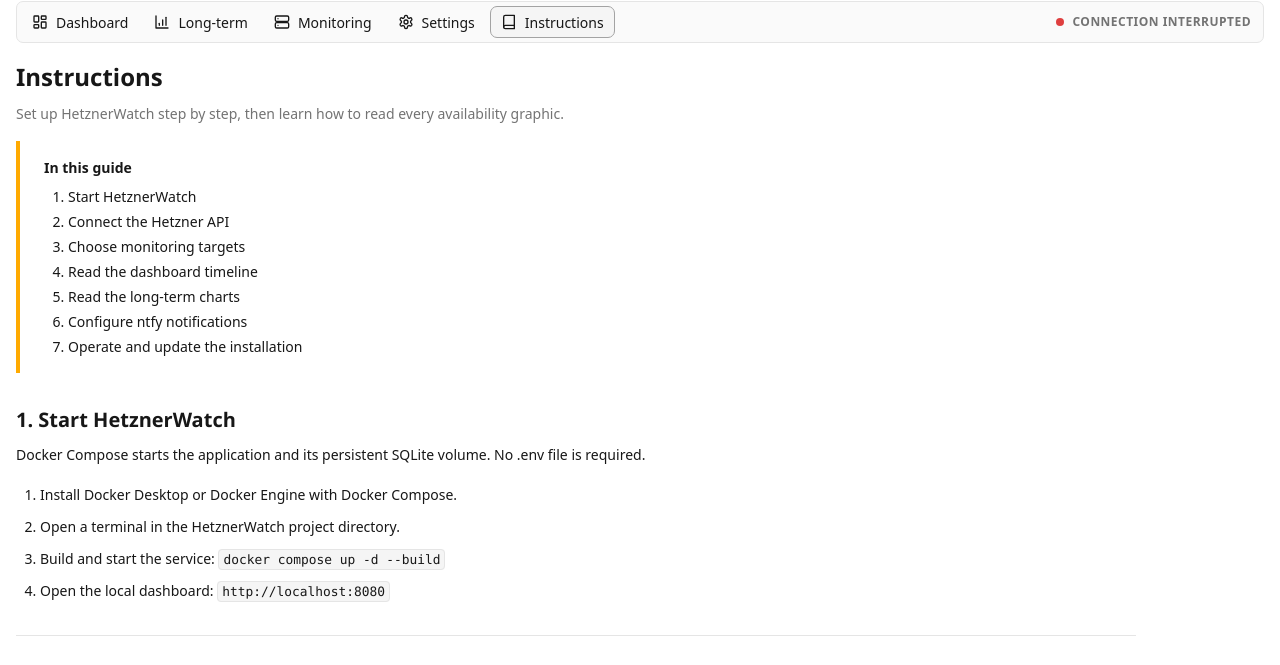
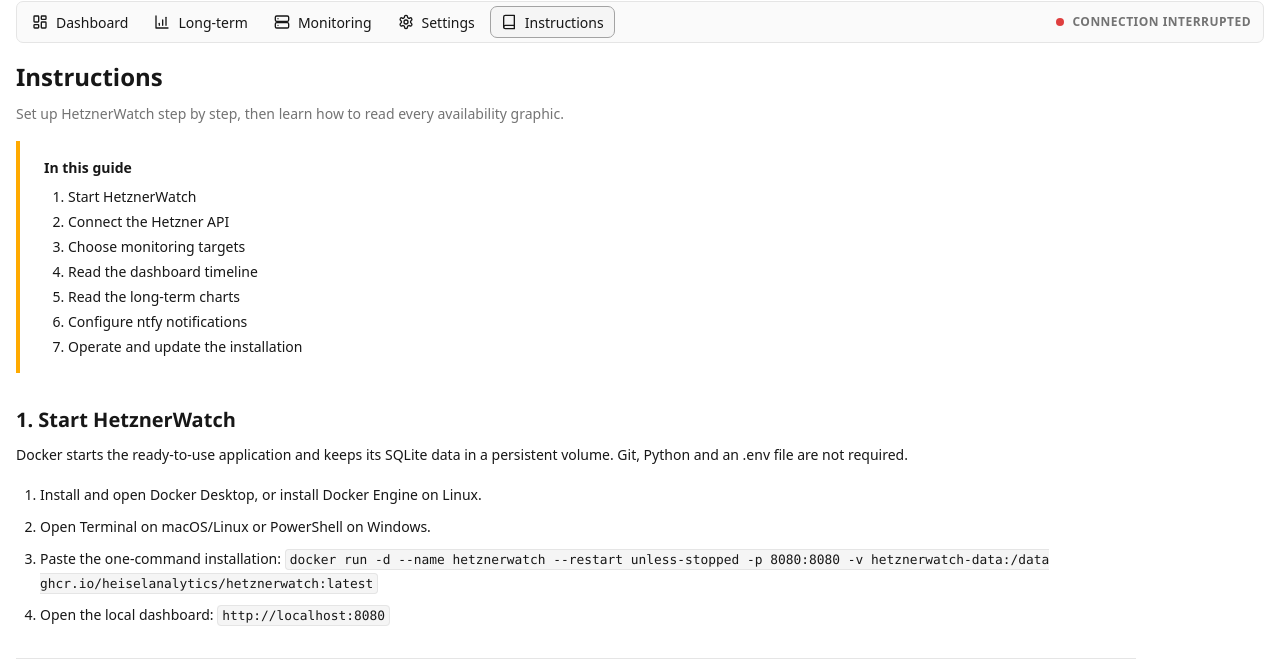
Before and after one commit to HeiselAnalytics/HetznerWatch, a plain HTML site: page index.html in a window 1280 px wide. Both pictures are taken after a click on the tab "Instructions". Shown: the part 71-736 px from the top of the page. Drawn offline with Linux system fonts and the light colour scheme; no server answers.

```diff
--- a/index.html
+++ b/index.html
@@ -2114,11 +2114,11 @@
 
         <section class="documentation-section" id="instructions-start">
           <h3 data-i18n="instructions.startTitle">1. Start HetznerWatch</h3>
-          <p data-i18n="instructions.startIntro">Docker Compose starts the application and its persistent SQLite volume. No .env file is required.</p>
+          <p data-i18n="instructions.startIntro">Docker starts the ready-to-use application and keeps its SQLite data in a persistent volume. Git, Python and an .env file are not required.</p>
           <ol>
-            <li data-i18n="instructions.start1">Install Docker Desktop or Docker Engine with Docker Compose.</li>
-            <li data-i18n="instructions.start2">Open a terminal in the HetznerWatch project directory.</li>
-            <li><span data-i18n="instructions.start3">Build and start the service:</span> <code>docker compose up -d --build</code></li>
+            <li data-i18n="instructions.start1">Install and open Docker Desktop, or install Docker Engine on Linux.</li>
+            <li data-i18n="instructions.start2">Open Terminal on macOS/Linux or PowerShell on Windows.</li>
+            <li><span data-i18n="instructions.start3">Paste the one-command installation:</span> <code>docker run -d --name hetznerwatch --restart unless-stopped -p 8080:8080 -v hetznerwatch-data:/data ghcr.io/heiselanalytics/hetznerwatch:latest</code></li>
             <li><span data-i18n="instructions.start4">Open the local dashboard:</span> <code>http://localhost:8080</code></li>
           </ol>
         </section>
@@ -2244,9 +2244,9 @@
         <section class="documentation-section" id="instructions-operate">
           <h3 data-i18n="instructions.operateTitle">7. Operate and update HetznerWatch</h3>
           <ul>
-            <li><span data-i18n="instructions.logs">Follow runtime messages with</span> <code>docker compose logs -f</code>.</li>
-            <li><span data-i18n="instructions.restart">Restart the service with</span> <code>docker compose up -d</code>.</li>
-            <li><span data-i18n="instructions.update">After pulling an update, rebuild with</span> <code>docker compose up -d --build</code>.</li>
+            <li><span data-i18n="instructions.logs">Follow runtime messages with</span> <code>docker logs -f hetznerwatch</code>.</li>
+            <li><span data-i18n="instructions.restart">Restart the container with</span> <code>docker restart hetznerwatch</code>.</li>
+            <li data-i18n="instructions.update">To update, pull the latest image, replace the container and repeat the one-command installation. The named data volume remains intact.</li>
             <li data-i18n="instructions.data">Settings, secrets and history live in the SQLite database inside the named Docker volume.</li>
             <li data-i18n="instructions.security">Back up the volume before replacing the installation and protect the dashboard before exposing it to a network.</li>
           </ul>
@@ -2465,10 +2465,10 @@
         "instructions.tocNtfy": "Configure ntfy notifications",
         "instructions.tocOperate": "Operate and update the installation",
         "instructions.startTitle": "1. Start HetznerWatch",
-        "instructions.startIntro": "Docker Compose starts the application and its persistent SQLite volume. No .env file is required.",
-        "instructions.start1": "Install Docker Desktop or Docker Engine with Docker Compose.",
-        "instructions.start2": "Open a terminal in the HetznerWatch project directory.",
-        "instructions.start3": "Build and start the service:",
+        "instructions.startIntro": "Docker starts the ready-to-use application and keeps its SQLite data in a persistent volume. Git, Python and an .env file are not required.",
+        "instructions.start1": "Install and open Docker Desktop, or install Docker Engine on Linux.",
+        "instructions.start2": "Open Terminal on macOS/Linux or PowerShell on Windows.",
+        "instructions.start3": "Paste the one-command installation:",
         "instructions.start4": "Open the local dashboard:",
         "instructions.tokenTitle": "2. Connect the Hetzner API",
         "instructions.tokenIntro": "HetznerWatch only needs a read-only token to load the server catalog and availability information.",
@@ -2524,8 +2524,8 @@
         "instructions.ntfyNote": "Anyone who knows a public topic can read or publish to it. Keep the generated topic private. The dashboard link must also be reachable from your phone.",
         "instructions.operateTitle": "7. Operate and update HetznerWatch",
         "instructions.logs": "Follow runtime messages with",
-        "instructions.restart": "Restart the service with",
-        "instructions.update": "After pulling an update, rebuild with",
+        "instructions.restart": "Restart the container with",
+        "instructions.update": "To update, pull the latest image, replace the container and repeat the one-command installation. The named data volume remains intact.",
         "instructions.data": "Settings, secrets and history live in the SQLite database inside the named Docker volume.",
         "instructions.security": "Back up the volume before replacing the installation and protect the dashboard before exposing it to a network.",
         "help.information": "Information"
@@ -2736,10 +2736,10 @@
         "instructions.tocNtfy": "ntfy-Benachrichtigungen einrichten",
         "instructions.tocOperate": "Installation betreiben und aktualisieren",
         "instructions.startTitle": "1. HetznerWatch starten",
-        "instructions.startIntro": "Docker Compose startet die Anwendung und ihr dauerhaftes SQLite-Volume. Eine .env-Datei ist nicht erforderlich.",
-        "instructions.start1": "Installiere Docker Desktop oder Docker Engine mit Docker Compose.",
-        "instructions.start2": "Öffne ein Terminal im HetznerWatch-Projektverzeichnis.",
-        "instructions.start3": "Baue und starte den Dienst:",
+        "instructions.startIntro": "Docker startet die fertige Anwendung und speichert ihre SQLite-Daten dauerhaft in einem Volume. Git, Python und eine .env-Datei sind nicht erforderlich.",
+        "instructions.start1": "Installiere und öffne Docker Desktop oder installiere Docker Engine unter Linux.",
+        "instructions.start2": "Öffne das Terminal unter macOS/Linux oder PowerShell unter Windows.",
+        "instructions.start3": "Füge den Ein-Befehl-Start ein:",
         "instructions.start4": "Öffne das lokale Dashboard:",
         "instructions.tokenTitle": "2. Hetzner-API verbinden",
         "instructions.tokenIntro": "HetznerWatch benötigt nur einen Token mit Leserechten, um Serverkatalog und Verfügbarkeiten zu laden.",
@@ -2795,8 +2795,8 @@
         "instructions.ntfyNote": "Jeder, der ein öffentliches Topic kennt, kann es lesen oder dort veröffentlichen. Halte das erzeugte Topic geheim. Auch der Dashboard-Link muss vom Smartphone erreichbar sein.",
         "instructions.operateTitle": "7. HetznerWatch betreiben und aktualisieren",
         "instructions.logs": "Verfolge Laufzeitmeldungen mit",
-        "instructions.restart": "Starte den Dienst neu mit",
-        "instructions.update": "Baue nach dem Abrufen eines Updates neu mit",
+        "instructions.restart": "Starte den Container neu mit",
+        "instructions.update": "Ziehe für ein Update das neueste Image, ersetze den Container und wiederhole den Ein-Befehl-Start. Das benannte Datenvolume bleibt erhalten.",
         "instructions.data": "Einstellungen, Geheimnisse und Verlauf liegen in der SQLite-Datenbank im benannten Docker-Volume.",
         "instructions.security": "Sichere das Volume vor einem Austausch der Installation und schütze das Dashboard, bevor du es in einem Netzwerk freigibst.",
         "help.information": "Information"
```
Also changed, not shown: 4 other files.
